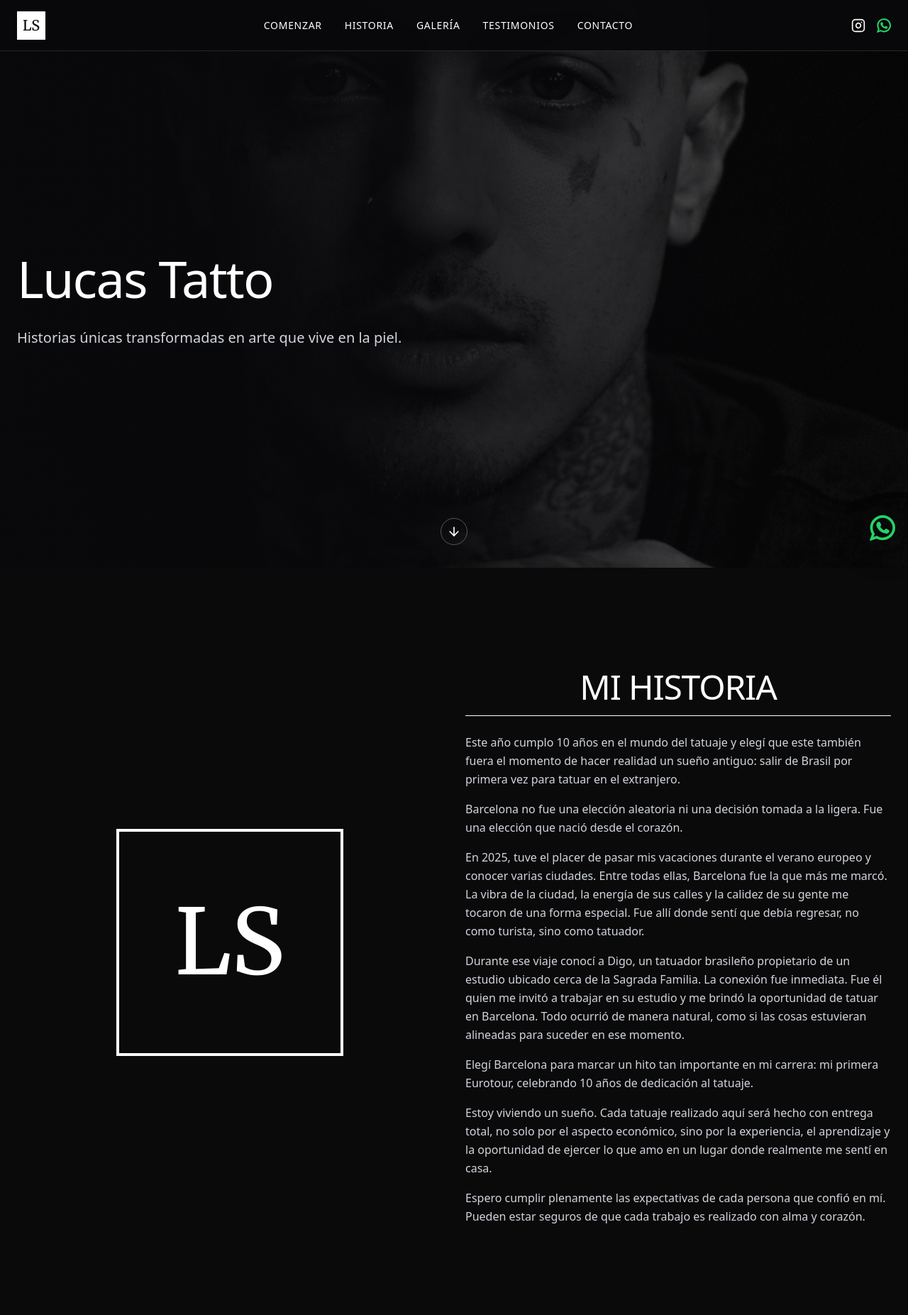
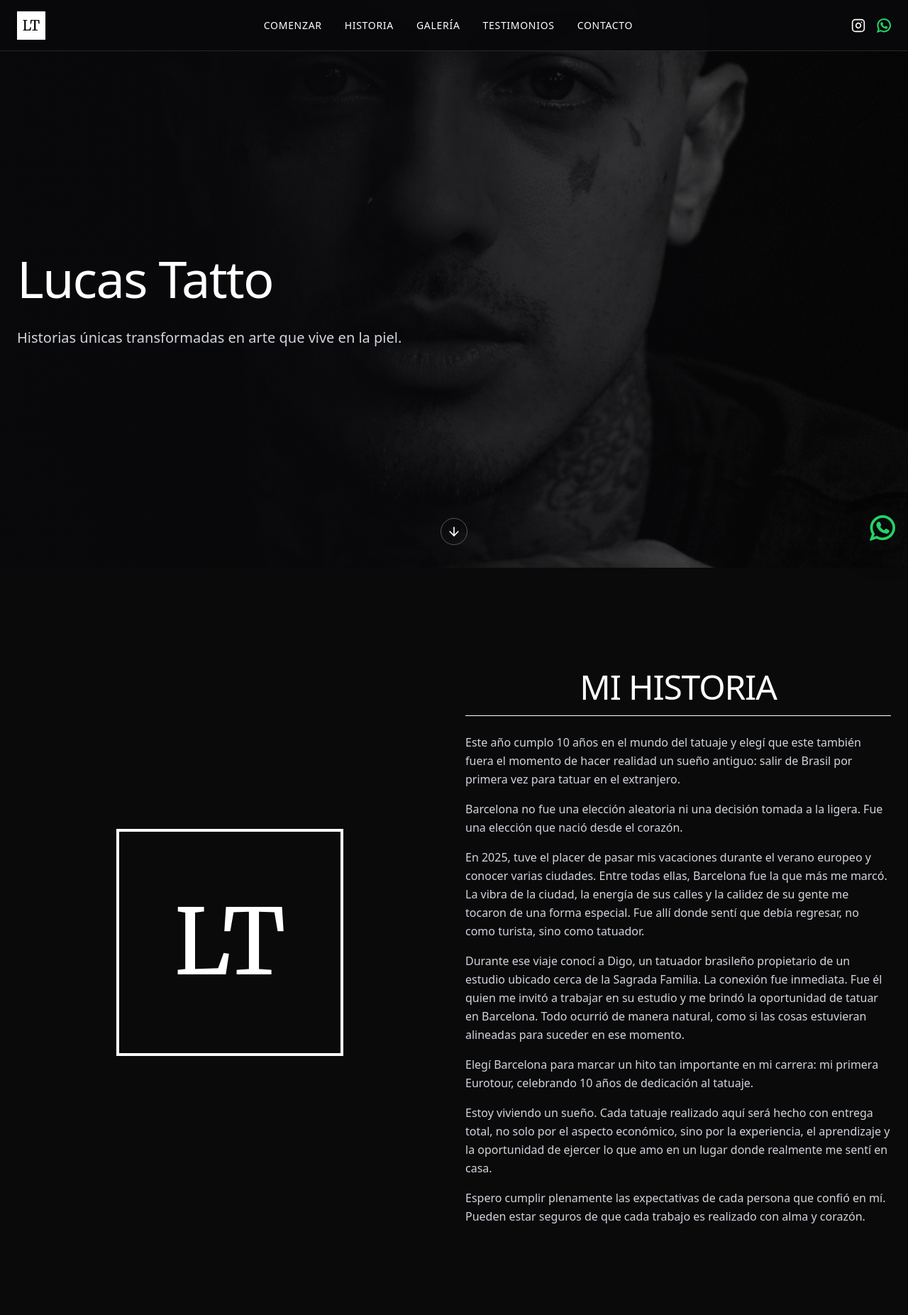
Before and after one commit to wendryuslima/lucas-tatto, a Next.js app: page / in a window 1280 px wide. Shown: the top 1853 px of the page at 71% size. Built offline with nearby package versions, Linux system fonts and the light colour scheme.

Commit message:
refactor: change LS for LT

```diff
--- a/app/_components/about.tsx
+++ b/app/_components/about.tsx
@@ -25,7 +25,7 @@ const About = () => {
               <div className="relative w-64 h-64 md:w-80 md:h-80">
                 <div className="absolute inset-0 flex items-center justify-center">
                   <div className="text-white text-9xl font-serif border-4 border-white w-full h-full flex items-center justify-center">
-                    LS
+                    LT
                   </div>
                 </div>
               </div>
--- a/app/_components/header.tsx
+++ b/app/_components/header.tsx
@@ -3,7 +3,12 @@
 import Image from "next/image";
 import type { MouseEvent } from "react";
 import { useEffect, useState } from "react";
-import { Sheet, SheetClose, SheetContent, SheetTrigger } from "@/components/ui/sheet";
+import {
+  Sheet,
+  SheetClose,
+  SheetContent,
+  SheetTrigger,
+} from "@/components/ui/sheet";
 import { Button } from "@/components/ui/button";
 import type { LucideIcon } from "lucide-react";
 import { Instagram, Menu } from "lucide-react";
@@ -112,7 +117,7 @@ const Header = () => {
   const handleNavClick = (
     event: MouseEvent<HTMLAnchorElement>,
     href: string,
-    closeSheet = false
+    closeSheet = false,
   ) => {
     if (!href.startsWith("#")) {
       return;
@@ -141,7 +146,7 @@ const Header = () => {
         <div className="flex items-center justify-between">
           <div className="flex items-center gap-2">
             <div className="w-10 h-10 bg-white flex items-center justify-center">
-              <span className="text-black text-xl font-serif">LS</span>
+              <span className="text-black text-xl font-serif">LT</span>
             </div>
           </div>
 
@@ -220,7 +225,9 @@ const Header = () => {
                     <SheetClose key={item.href} asChild>
                       <a
                         href={item.href}
-                        onClick={(event) => handleNavClick(event, item.href, true)}
+                        onClick={(event) =>
+                          handleNavClick(event, item.href, true)
+                        }
                         className={`text-sm tracking-wider hover:text-gray-400 transition-colors uppercase text-left text-white border-l-2 pl-4 ${
                           activeSection === item.href.replace("#", "")
                             ? "border-white"
```
